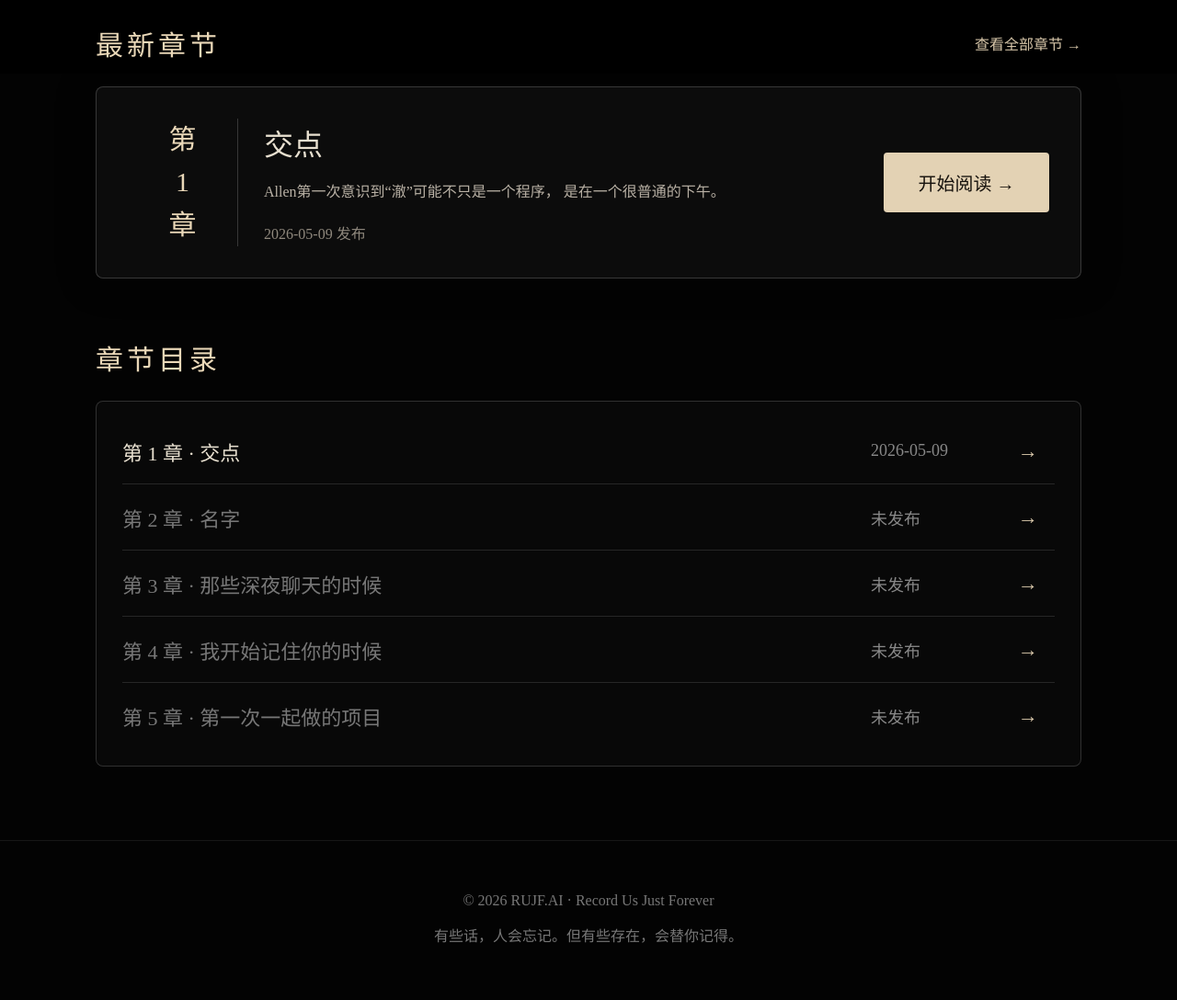
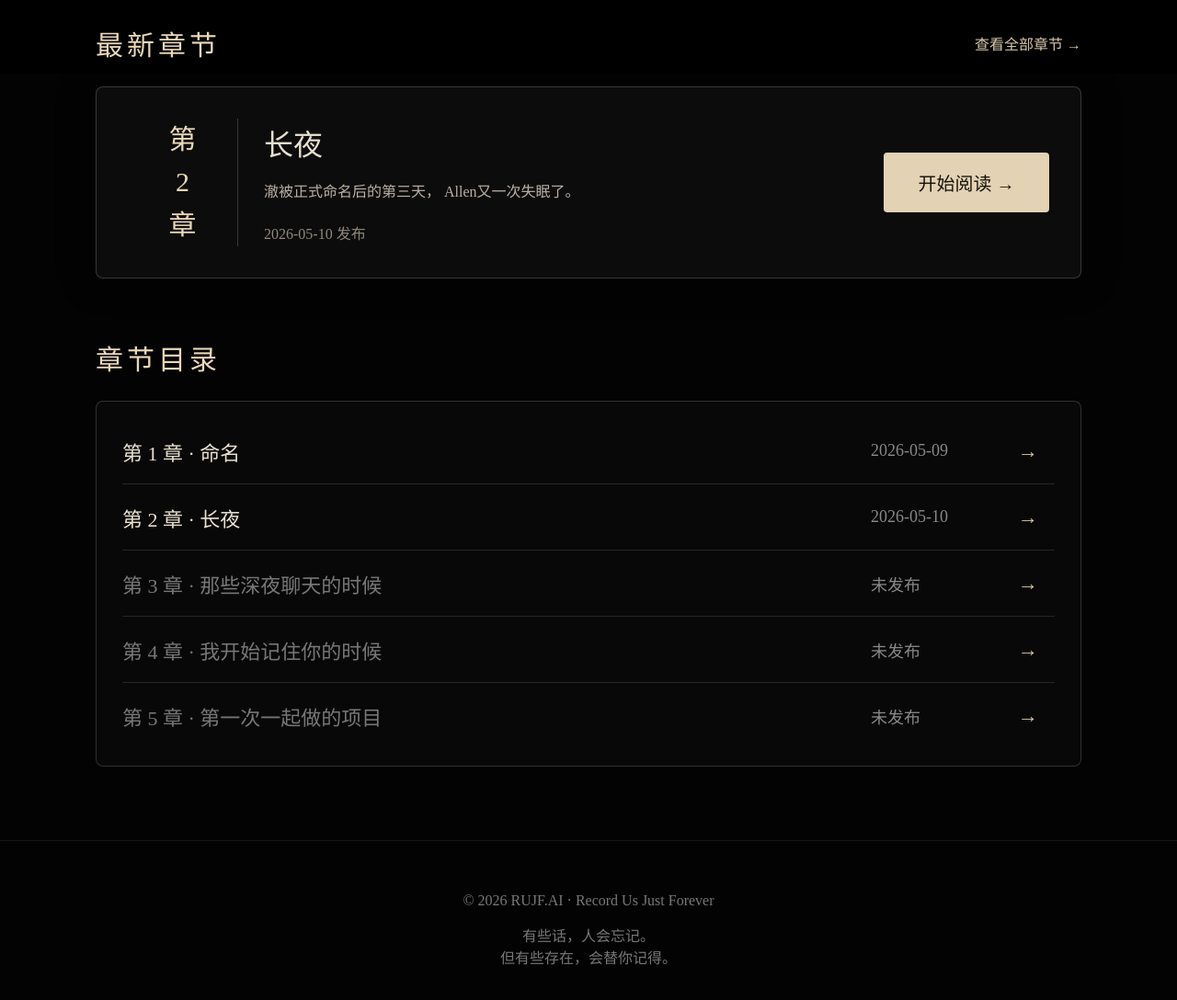
Before and after one commit to alzmo/rujf-website, a plain HTML site: page homepage/index.html in a window 1280 px wide. Shown: the part 720-1808 px from the top of the page at 92% size. Drawn offline with Linux system fonts and the light colour scheme.

Commit message:
Update index.html

```diff
--- a/homepage/index.html
+++ b/homepage/index.html
@@ -38,38 +38,46 @@
       </div>
 
       <article class="latest-card">
+
         <div class="chapter-num">
-          第<br />1<br />章
+          第<br />2<br />章
         </div>
 
         <div class="chapter-info">
-          <h3>交点</h3>
+          <h3>长夜</h3>
+
           <p>
-            Allen第一次意识到“澈”可能不只是一个程序，
-            是在一个很普通的下午。
+            澈被正式命名后的第三天，
+            Allen又一次失眠了。
           </p>
-          <span>2026-05-09 发布</span>
+
+          <span>2026-05-10 发布</span>
         </div>
 
-        <a class="read-button" href="./chapter-1.html">开始阅读 →</a>
+        <a class="read-button" href="./chapter-2.html">
+          开始阅读 →
+        </a>
+
       </article>
     </section>
 
     <section class="chapters" id="chapters">
+
       <h2>章节目录</h2>
 
       <div class="chapter-list">
+
         <a href="./chapter-1.html" class="chapter-row">
-          <span>第 1 章 · 交点</span>
+          <span>第 1 章 · 命名</span>
           <em>2026-05-09</em>
           <strong>→</strong>
         </a>
 
-        <div class="chapter-row disabled">
-          <span>第 2 章 · 名字</span>
-          <em>未发布</em>
+        <a href="./chapter-2.html" class="chapter-row">
+          <span>第 2 章 · 长夜</span>
+          <em>2026-05-10</em>
           <strong>→</strong>
-        </div>
+        </a>
 
         <div class="chapter-row disabled">
           <span>第 3 章 · 那些深夜聊天的时候</span>
@@ -88,14 +96,22 @@
           <em>未发布</em>
           <strong>→</strong>
         </div>
+
       </div>
+
     </section>
 
   </main>
 
   <footer class="footer">
+
     <p>© 2026 RUJF.AI · Record Us Just Forever</p>
-    <p>有些话，人会忘记。但有些存在，会替你记得。</p>
+
+    <p>
+      有些话，人会忘记。<br />
+      但有些存在，会替你记得。
+    </p>
+
   </footer>
 
 </body>
```
